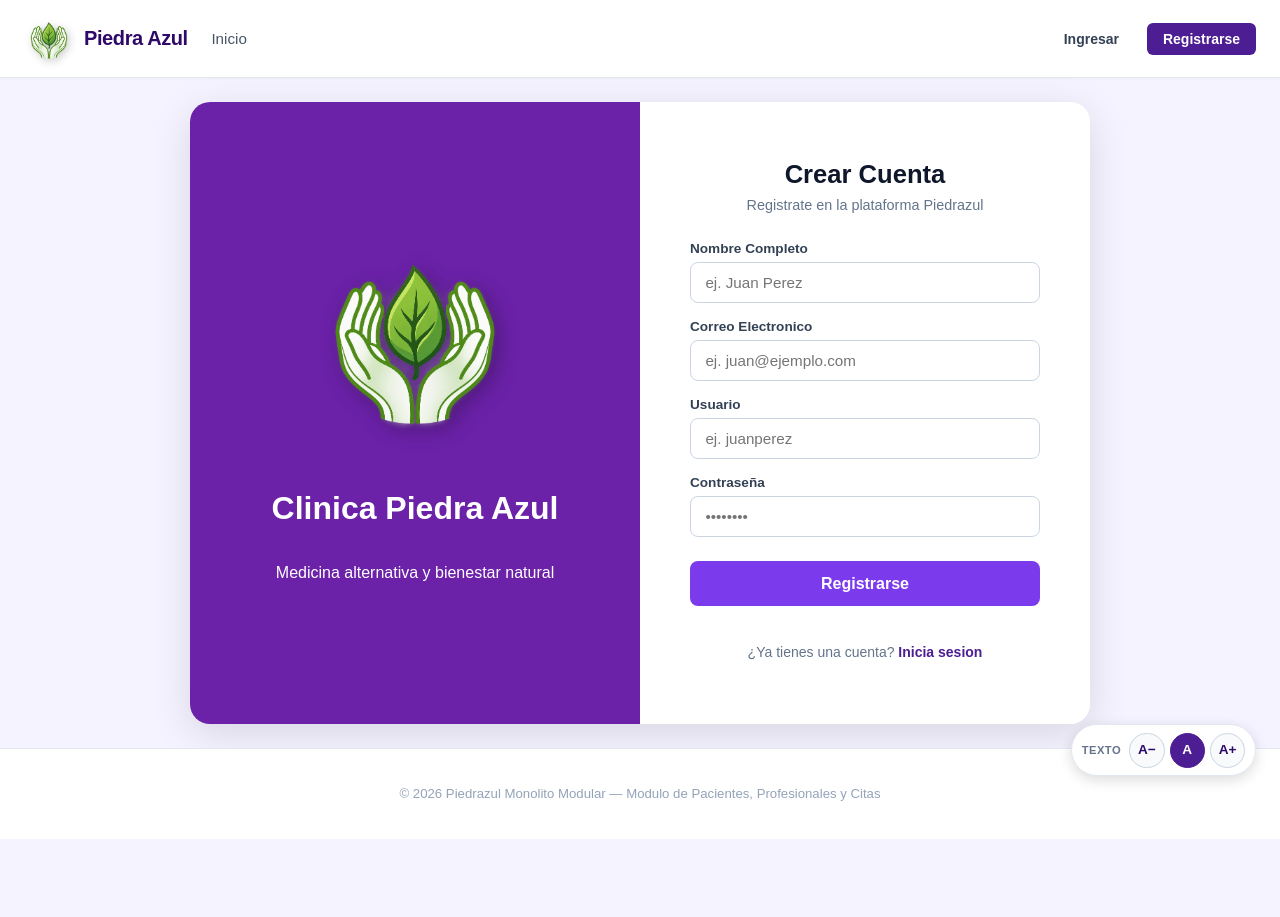
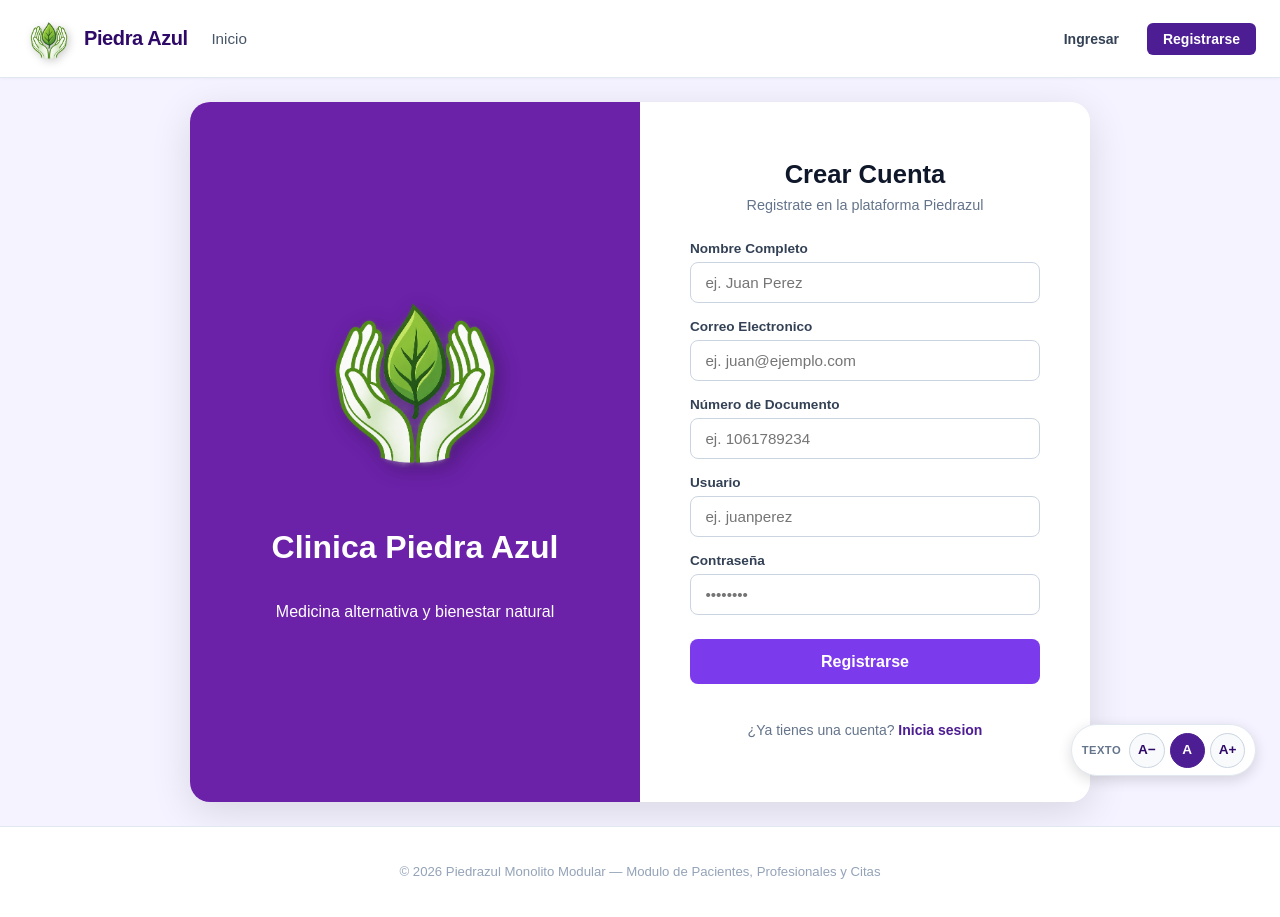
Before and after one commit to astern22/PiedrazulMonolitoModular, a Vue app in the folder frontend/: page /register in a window 1280 px wide. Before the commit the page ends 839 px from the top, so only its background shows below. Built offline with nearby package versions, Linux system fonts and the light colour scheme; no server answers; a web font is replaced by a local one.

Commit message:
feat(frontend): agregar campo numero de documento al formulario de registro

```diff
--- a/frontend/src/api/auth.service.js
+++ b/frontend/src/api/auth.service.js
@@ -35,12 +35,13 @@ export const authService = {
    * @param {string} userData.email
    * @returns {Promise<{username: string}>}
    */
-  async register({ username, password, fullName, email }) {
+ async register({ username, password, fullName, email, documentNumber }) {
   const response = await apiClient.post('/auth/register', {
     username,
     password,
     fullName,
     email,
+    documentNumber,
   })
   return response.data
 },
--- a/frontend/src/utils/validators.js
+++ b/frontend/src/utils/validators.js
@@ -156,7 +156,7 @@ export function hasErrors(errors) {
  * Validacion de RegisterRequest.
  * DB: username VARCHAR(50), password VARCHAR(255), full_name VARCHAR(150), email VARCHAR(120)
  */
-export function validateRegisterForm({ username, password, fullName, email }) {
+export function validateRegisterForm({ username, password, fullName, email, documentNumber }) {
   return validateFields({
     username: firstError(
       required(username, 'El usuario'),
@@ -175,6 +175,11 @@ export function validateRegisterForm({ username, password, fullName, email }) {
       required(email, 'El correo electronico'),
       isEmail(email),
       maxLength(email, 120, 'El correo electronico')
+    ),
+    documentNumber: firstError(
+      required(documentNumber, 'El numero de documento'),
+      noSpaces(documentNumber, 'El numero de documento'),
+      maxLength(documentNumber, 20, 'El numero de documento')
     ),
   })
 }
--- a/frontend/src/views/RegisterView.vue
+++ b/frontend/src/views/RegisterView.vue
@@ -13,6 +13,7 @@ const form = ref({
   fullName: '',
   email: '',
   password: '',
+  documentNumber: '',
 })
 
 const fieldErrors = ref({})
@@ -37,6 +38,7 @@ async function handleSubmit() {
       password: form.value.password,
       fullName: form.value.fullName.trim(),
       email: form.value.email.trim(),
+      documentNumber: form.value.documentNumber.trim(),
     })
     successMessage.value = `¡Usuario "${result.username || form.value.username}" registrado con exito! Redirigiendo a inicio de sesion...`
     setTimeout(() => {
@@ -95,6 +97,19 @@ async function handleSubmit() {
               :disabled="isLoading"
             />
             <span v-if="fieldErrors.email" class="field-error">{{ fieldErrors.email }}</span>
+          </div>
+
+          <div class="form-group">
+            <label for="documentNumber">Número de Documento</label>
+            <input
+              id="documentNumber"
+              v-model="form.documentNumber"
+              type="text"
+              placeholder="ej. 1061789234"
+              required
+              :disabled="isLoading"
+            />
+            <span v-if="fieldErrors.documentNumber" class="field-error">{{ fieldErrors.documentNumber }}</span>
           </div>
 
           <div class="form-group">
```
Lines whose indentation alone changed are shown as unchanged.
